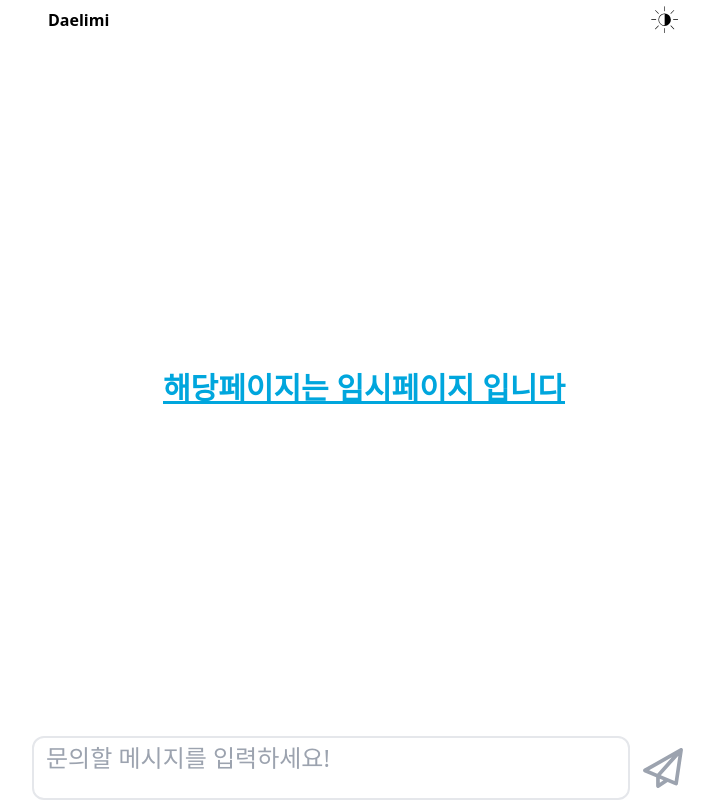
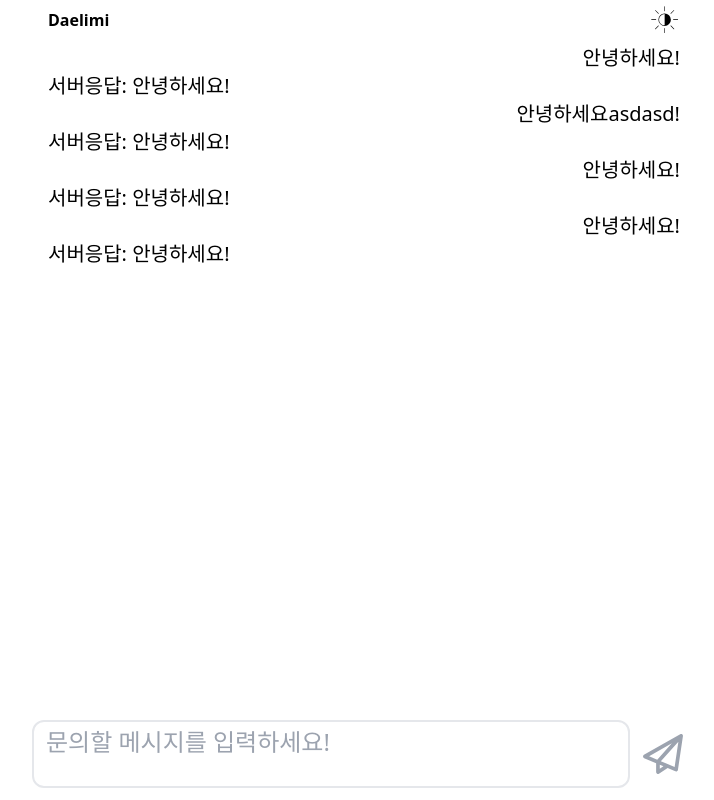
Before and after one commit to SOPLAY/Daelimi, a Next.js app: page / in a window 1280 px wide. Shown: the whole page, without its empty margins (276-990 px from the left). Built offline with nearby package versions, Linux system fonts and the light colour scheme.

Commit message:
[ Components reSizing + chatLog make ] 컴포넌트간 사이즈 변경 및 챗 로그 임시 생성

```diff
--- a/components/Header.js
+++ b/components/Header.js
@@ -2,7 +2,7 @@ import DarkModeSwitch from "./DarkMode";
 
 export default function Header({ HeaderTitle }) {
   return (
-    <div className="flex py-2 px-5 items-center dark:bg-blue-900 duration-500 rounded-b-xl h-[5%]">
+    <div className="flex py-2 px-5 items-center dark:bg-[#00a6dd] duration-500 rounded-b-xl h-[5%]">
       <b className="text-black dark:text-white ">{HeaderTitle}</b>
       <div className="ml-auto  ">
         <DarkModeSwitch />
--- a/components/InputMessageBox.js
+++ b/components/InputMessageBox.js
@@ -1,4 +1,4 @@
-import { useEffect, useState } from "react/cjs/react.development";
+import { useState } from "react";
 
 import SendSvg from "./svg/sendSvg";
 export default function MessageBox() {
@@ -10,10 +10,10 @@ export default function MessageBox() {
   };
   const [inputValue, setInputValue] = useState("");
   return (
-    <div className=" h-[8%]">
-      <div className="h-full flex px-1">
+    <div className="inpoutMessageBoxContainer h-[10%]">
+      <div className="h-full flex px-1 pb-3">
         <textarea
-          className="rounded-xl w-[85%] md:w-[90%] border-solid border-2 focus:outline-none focus:border-gray-400 px-3 py-1 text-lg dark:text-white md:text-2xl resize-none dark:bg-neutral-900 duration-500"
+          className="rounded-xl w-[85%] md:w-[90%] border-solid border-2 focus:outline-none focus:border-gray-400 px-3 py-1 text-base dark:text-white md:text-2xl resize-none dark:bg-neutral-800 duration-500"
           onKeyPress={(e) => e.code === "Enter" && onClick()}
           placeholder="문의할 메시지를 입력하세요!"
           value={inputValue}
--- a/pages/_app.js
+++ b/pages/_app.js
@@ -1,4 +1,4 @@
-import { useEffect, useState } from "react/cjs/react.development";
+import { useEffect, useState } from "react";
 import Header from "../components/Header";
 import Splash from "../components/Splash";
 import "../styles/globals.scss";
@@ -19,7 +19,7 @@ function MyApp({ Component, pageProps }) {
   return lodingSplash ? (
     <Splash />
   ) : (
-    <div className=" h-full w-full dark:bg-neutral-900 duration-500 ">
+    <div className=" h-full w-full dark:bg-neutral-800 duration-500 ">
       <div className=" h-full mx-auto max-w-2xl box-content ">
         <Header HeaderTitle={"Daelimi"} />
         <Component {...pageProps} />
--- a/pages/index.js
+++ b/pages/index.js
@@ -1,12 +1,34 @@
+// import SendMessage from "../components/SendMessage";
 import MessageBox from "../components/InputMessageBox";
-
+let chatlog = [
+  { user: true, message: "안녕하세요!" },
+  { user: false, message: "서버응답: 안녕하세요!" },
+  { user: true, message: "안녕하세요asdasd!" },
+  { user: false, message: "서버응답: 안녕하세요!" },
+  { user: true, message: "안녕하세요!" },
+  { user: false, message: "서버응답: 안녕하세요!" },
+  { user: true, message: "안녕하세요!" },
+  { user: false, message: "서버응답: 안녕하세요!" },
+];
 export default function Home() {
   return (
     <>
-      <div className="flex h-[87%] justify-center items-center ">
-        <h1 className="text-3xl font-bold underline text-duc-blue dark:text-white duration-500">
-          해당페이지는 임시페이지 입니다
-        </h1>
+      <div className=" chatLogContainer h-[85%] pt-1">
+        <div className="px-5">
+          {chatlog.map((value, index) => (
+            <div
+              key={index}
+              className={`dark:text-white duration-500 flex ${
+                value.user && "justify-end"
+              }`}
+            >
+              <div className="text-xl">{value.message}</div>
+            </div>
+          ))}
+        </div>
+        {/* {chatlog.map((value, index) => (
+          <SendMessage key={index} message={value.message} user={value.user} />
+        ))} */}
       </div>
       <MessageBox />
     </>
```
